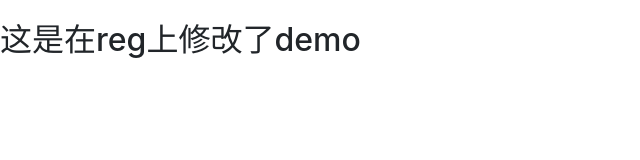
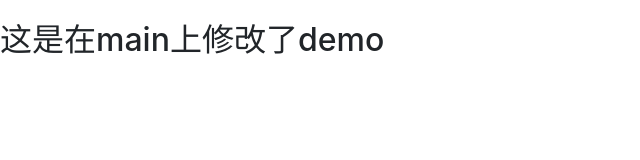
Before and after one commit to guoanl/InitPro, a plain HTML site: page demo.html in a window 1280 px wide. Shown: the whole page, without its empty margins (0-640 px from the left). Drawn offline with nearby package versions, Linux system fonts and the light colour scheme.

Commit message:
change reg in main

```diff
--- a/demo.html
+++ b/demo.html
@@ -11,7 +11,7 @@
   <link rel="stylesheet" href="css/normalize.css">
 </head>
 <body>
-  <h1>这是在reg上修改了demo</h1>
+  <h1>这是在main上修改了demo</h1>
 </body>
 <script>
 
```
